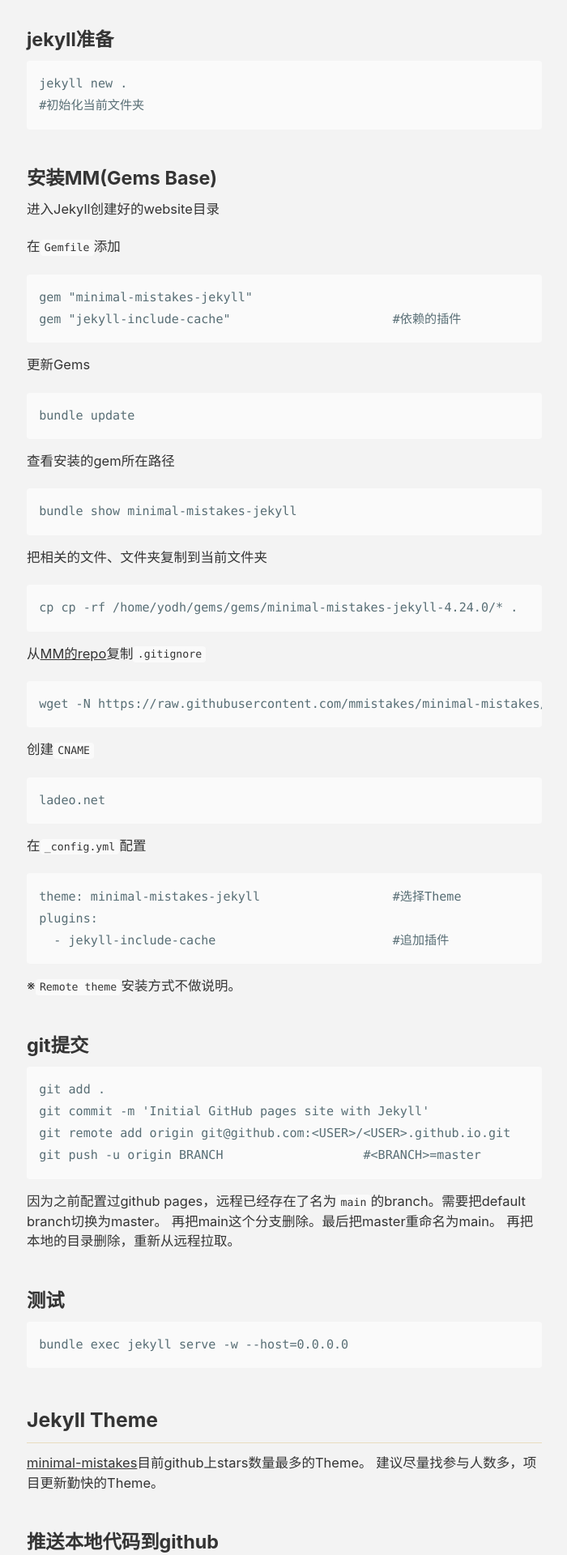
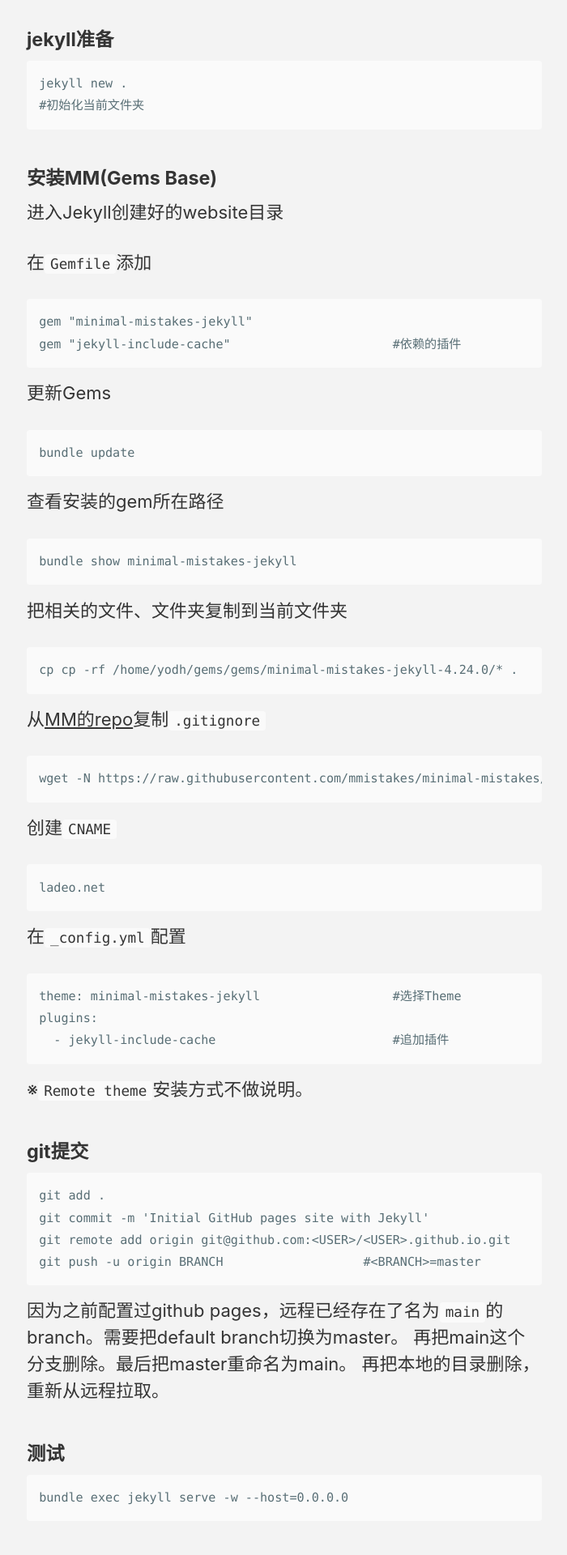
Before and after one commit to ladeo/ladeo.github.io, a Jekyll site: the page built from _posts/2021-09-06-Github Pages配置.md, in a window 1280 px wide. Shown: the part 528-2448 px from the top of the page at 81% size, without its empty margins (289-989 px from the left). Built offline with Jekyll 4.4.1, drawn with Linux system fonts in a browser that asks for light colours; cached includes are drawn as plain includes; some web fonts are replaced.

Commit message:
try rebuild

```diff
--- a/assets/css/main.scss
+++ b/assets/css/main.scss
@@ -47,11 +47,3 @@ $base0f: #d33682 !default;
 
 @import "minimal-mistakes/skins/{{ site.minimal_mistakes_skin | default: 'default' }}"; // skin
 @import "minimal-mistakes"; // main partials
-
-.page__content {
-  p,
-  li,
-  dl {
-    font-size: 0.75em;
-  }
-}
```
